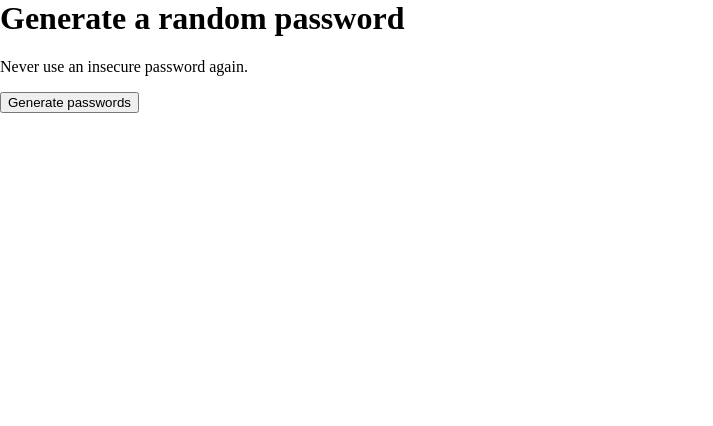
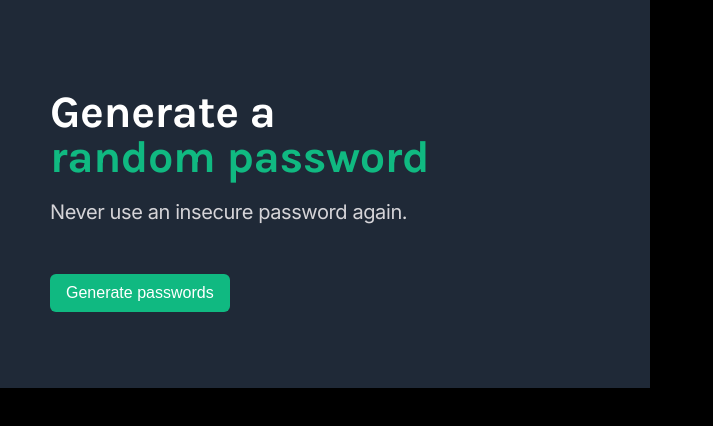
Before and after one commit to TerrenceArceo/password-generator, a website built with Vite: page index.html in a window 1280 px wide. Shown: the whole page, without its empty margins (0-713 px from the left). Built offline with nearby package versions, Linux system fonts and the light colour scheme.

Commit message:
added styling and color to the body

```diff
--- a/index.css
+++ b/index.css
@@ -1,3 +1,48 @@
 body {
     margin: 0;
+    background-color: black;
+    letter-spacing: -0.025em;
+    text-align: left;
+    font-family: Inter;
+    font
 }
+
+/* header section */
+
+#main-body {
+    background-color: #1F2937;
+    color: #fff;
+    padding: 60px 50px;
+    width: 550px
+}
+
+#title {
+    font-family: Karla;
+    font-size: 45px;
+    line-height: 45px;;
+    margin-bottom: 0px;
+}
+
+.random-password-title {
+    color: #10B981;
+}
+
+#subtitle {
+    color: #D5D4D8;
+    font-size: 20px;
+    margin-bottom: 0;
+}
+
+/* button section  */
+
+#generator-btn {
+    background-color: #10B981;
+    color: #fff;
+    padding: 10px 16px;
+    font-size: 16px;
+    border-radius: 6px;
+    border: 0px;
+    margin-top: 50px;
+}
+
+/* password section */
--- a/index.html
+++ b/index.html
@@ -1,15 +1,23 @@
 <html>
     <head>
         <link rel="stylesheet" href="index.css">
+        <link rel="preconnect" href="https://fonts.googleapis.com">
+        <link rel="preconnect" href="https://fonts.gstatic.com" crossorigin>
+        <link href="https://fonts.googleapis.com/css2?family=Karla:ital,wght@0,200..800;1,200..800&display=swap" rel="stylesheet">
+        <link rel="preconnect" href="https://fonts.googleapis.com">
+        <link rel="preconnect" href="https://fonts.gstatic.com" crossorigin>
+        <link href="https://fonts.googleapis.com/css2?family=Inter:ital,opsz,wght@0,14..32,100..900;1,14..32,100..900&family=Karla:ital,wght@0,200..800;1,200..800&display=swap" rel="stylesheet">
     </head>
     <body>
-        <h1 id="title">Generate a random password</h1>
-        <p>Never use an insecure password again.</p>
-        <button id="generator-btn">Generate passwords</button>
-        <div class="password-section">
-            <p class="password-one"></p>
-            <p class="password-two"></p>
-        </div>
+        <main id="main-body">
+            <h1 id="title">Generate a <br/><span class="random-password-title">random password</span></h1>
+            <p id="subtitle">Never use an insecure password again.</p>
+            <button id="generator-btn">Generate passwords</button>
+            <div class="password-section">
+                <p class="password-one"></p>
+                <p class="password-two"></p>
+            </div>
+        </main>
         <script src="index.js"></script>
     </body>
 </html>
```
